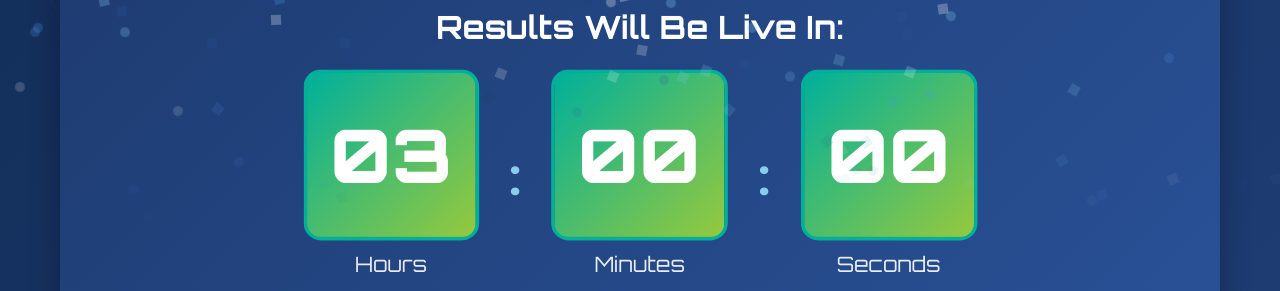
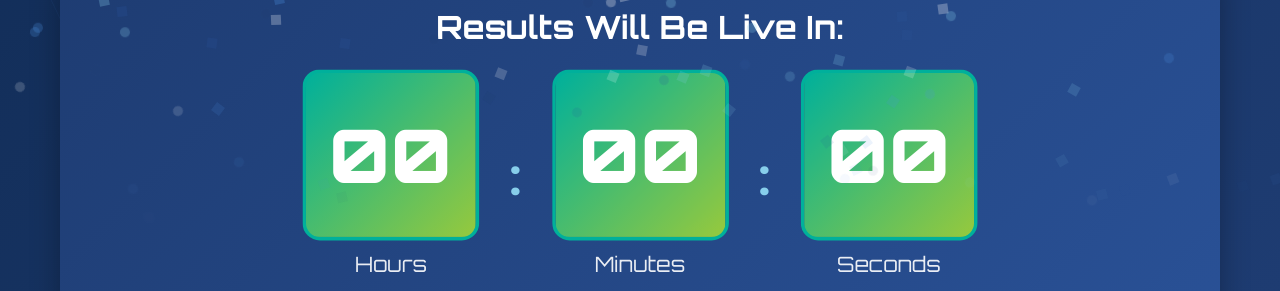
Before and after one commit to Divya-Soni11/sae-rec-result25, a plain HTML site: page Frontend/index.html in a window 1280 px wide. Shown: the part 569-860 px from the top of the page. Drawn offline with nearby package versions, Linux system fonts and the light colour scheme; animation ran at ten frames a second.

Commit message:
changed hour span

```diff
--- a/Frontend/index.html
+++ b/Frontend/index.html
@@ -45,7 +45,7 @@
                 <h3>Results Will Be Live In:</h3>
                 <div class="countdown-timer">
                     <div class="time-unit">
-                        <span class="time-number" id="hours">03</span>
+                        <span class="time-number" id="hours">00</span>
                         <span class="time-label">Hours</span>
                     </div>
                     <div class="time-separator">:</div>
```
